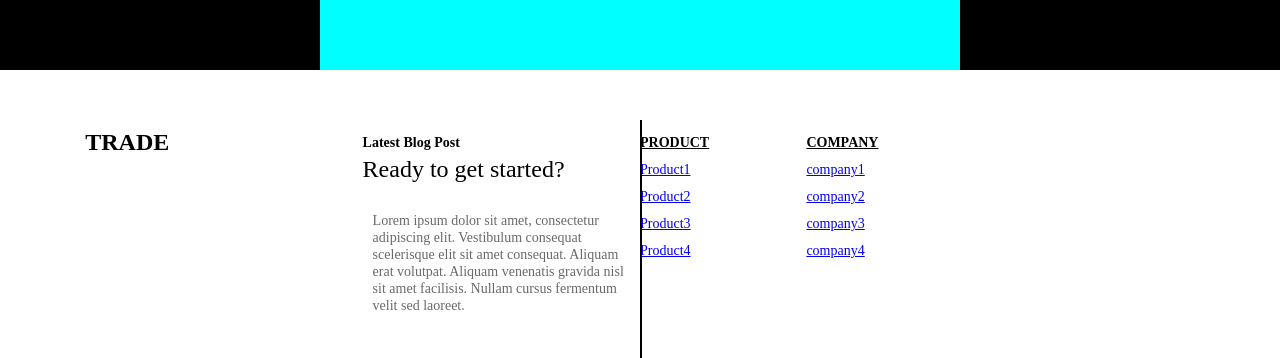
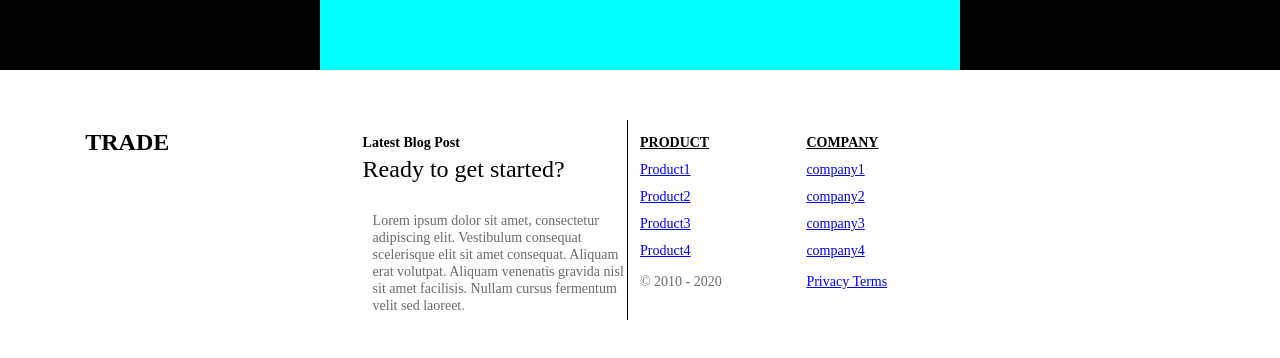
Before and after one commit to sotheaKIT/Internship-Kirirrom-development-team, a Vue app: page / in a window 1280 px wide. Shown: the top 358 px of the page. Built offline with nearby package versions, Linux system fonts and the light colour scheme.

Commit message:
footer updated

```diff
--- a/src/components/footer/footer.css
+++ b/src/components/footer/footer.css
@@ -50,8 +50,17 @@ li {
     padding: 0px;
 }
 .vertical {
-    border-left: 2px solid black;
-    height: 300px;
-    position:absolute;
-    left: 50%;
+        border-left: 1px solid black;
+        height: 200px;
+        position:absolute;
+        left: 49%;
+        display:inline-block;
+        margin-right:20px;
+    }
+p {
+    margin-bottom: 80px;
+
 }
+a.privacy{
+    margin-bottom: 80px;
+}
--- a/src/components/footer/footer.html
+++ b/src/components/footer/footer.html
@@ -1,4 +1,4 @@
- <div class="footer">
+<div class="footer">
         <div class="footer-service">
             <div class="footer-service-extend">
                 <ul>
@@ -15,7 +15,6 @@
                 </ul>
             </div>
             <div class = "vertical"></div>
-
             <div class="footer-service-extend1">
                 <ul>
                     <li><a class="title" href="#PRODUCT">PRODUCT</a></li>
@@ -25,6 +24,9 @@
                     <li><a class="link" href="#product4">Product4</a></li>
 
                 </ul>
+                <div class="link2">
+                    <p>&copy; 2010 - 2020</p>
+                </div>
             </div>
 
             <div class="footer-service-extend1">
@@ -36,6 +38,9 @@
                     <li><a class="link1" href="#company4">company4</a></li>
 
                 </ul>
+                <div class="link2">
+                    <p><a class="privacy" href="privacy">Privacy Terms</a></p>
+                </div>
             </div>
         </div>
     </div>
```
